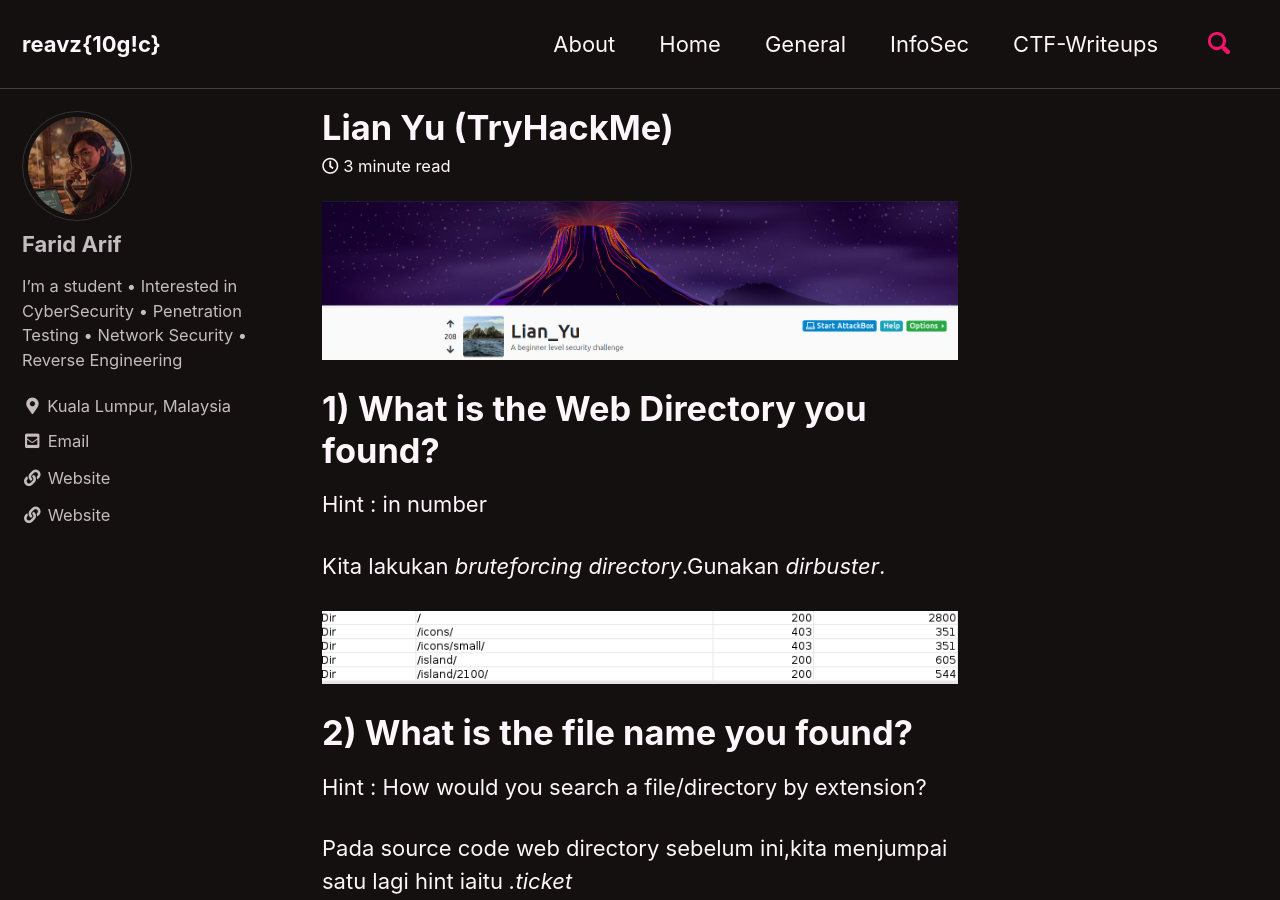
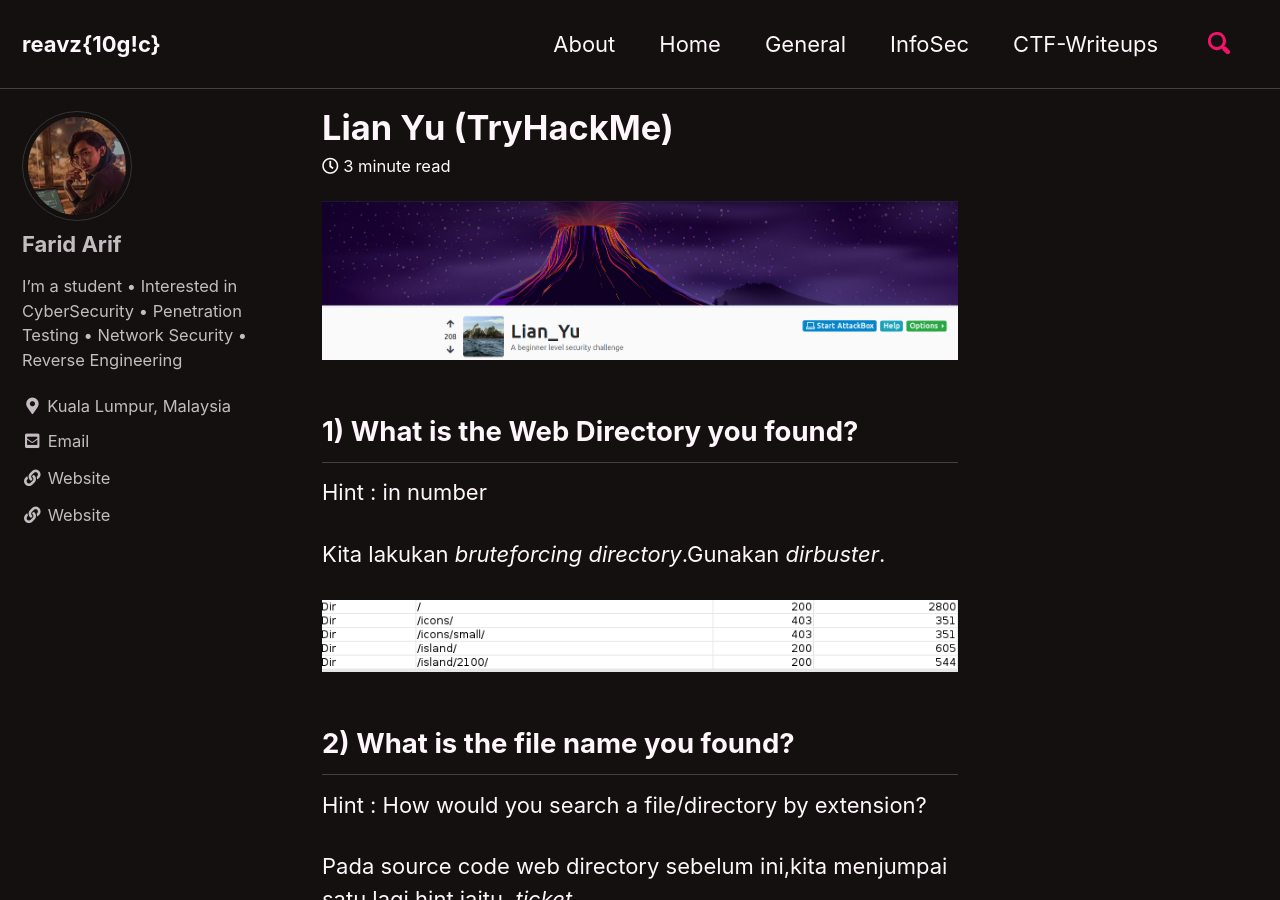
Before and after one commit to faridarif/faridarif.github.io, a Jekyll site: the page built from _posts/2020-08-26-CTF-LianYu.md, in a window 1280 px wide and 900 px high. Built offline with Jekyll 4.4.1, drawn with Linux system fonts in a browser that asks for light colours; cached includes are drawn as plain includes.

````diff
--- a/_posts/2020-08-26-CTF-LianYu.md
+++ b/_posts/2020-08-26-CTF-LianYu.md
@@ -8,7 +8,7 @@ tags: [Hacking, CTF]
 
 ![enter image description here](https://raw.githubusercontent.com/faridarif/faridarif.github.io/master/images/lianyu.png){:.align-center}
 
-# 1) What is the Web Directory you found?
+## 1) What is the Web Directory you found?
 
 Hint : in number
 
@@ -16,7 +16,7 @@ Kita lakukan *bruteforcing directory*.Gunakan *dirbuster*.
 
 ![enter image description here](https://raw.githubusercontent.com/faridarif/faridarif.github.io/master/images/webdirlianyu.png){: .align-center}
 
-# 2) What is the file name you found?
+## 2) What is the file name you found?
 
 Hint : How would you search a file/directory by extension?
 
@@ -39,7 +39,7 @@ ID           Response   Lines    Word     Chars       Payload
 000010444:   200        6 L      11 W     71 Ch       "gre*****row"
 ```
 
-# 3) What is the FTP Password?
+## 3) What is the FTP Password?
 
 hint : Looks like base? https://gchq.github.io/CyberChef/
 
@@ -60,7 +60,7 @@ input  : RTy8yh******
 output : !#t****0d
 ```
 
-# 4) What is the file name with SSH password?
+## 4) What is the file name with SSH password?
 
 ![enter image description here](https://raw.githubusercontent.com/faridarif/faridarif.github.io/master/images/nmaplianyu.png){: .align-center}
 
@@ -178,7 +178,7 @@ wild pigs and wolves.
 
 Maka file yang mengandungi ssh password adalah s***o
 
-# 5) user.txt
+## 5) user.txt
 
 ![enter image description here](https://raw.githubusercontent.com/faridarif/faridarif.github.io/master/images/bashhistorylianyu.png){: .align-center}
 
@@ -194,7 +194,7 @@ Username : S***e
 
 - ssh s***e@10.10.67.92
 
-# 6) root.txt
+## 6) root.txt
 
 Untuk privesc pula,kita akan check sudo privileges disebabkan kita mempunyai s***e password.
 
````
